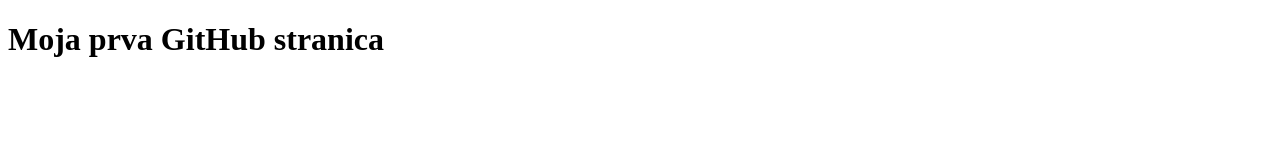
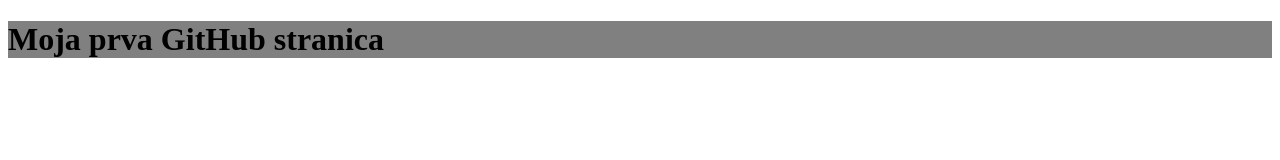
Before and after one commit to msimon987/msimon, a plain HTML site: page index.html in a window 1280 px wide. Drawn offline with Linux system fonts and the light colour scheme.

Commit message:
Gray background added

```diff
--- a/index.html
+++ b/index.html
@@ -4,10 +4,10 @@
     <meta charset="UTF-8">
     <meta http-equiv="X-UA-Compatible" content="IE=edge">
     <meta name="viewport" content="width=device-width, initial-scale=1.0">
-    <title>Document</title>
+    <title>MOja nova stranica</title>
 </head>
 <body>
-<h1>Moja prva GitHub stranica</h1>
+<h1 style="background-color:Gray;">Moja prva GitHub stranica</h1>
 
 </body>
 </html>
```
